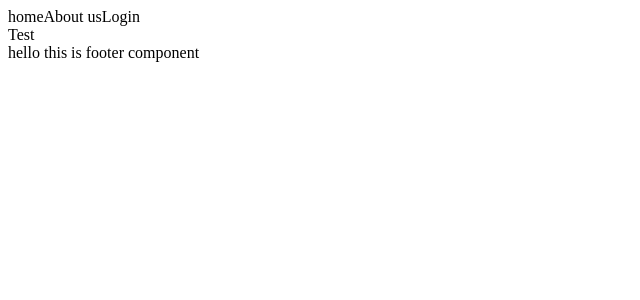
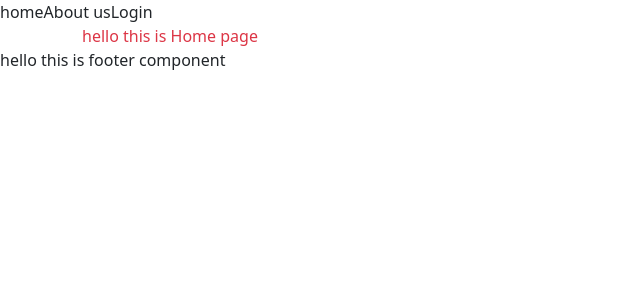
Before and after one commit to nikhil7676/01-React-Restart, a React (Create React App) app: page / in a window 1280 px wide. Shown: the top 300 px of the page, without its empty margins (0-640 px from the left). Built offline with nearby package versions, Linux system fonts and the light colour scheme.

Commit message:
08 bootstrap setup and check it is work or not

```diff
--- a/package.json
+++ b/package.json
@@ -6,6 +6,7 @@
     "@testing-library/jest-dom": "^5.17.0",
     "@testing-library/react": "^13.4.0",
     "@testing-library/user-event": "^13.5.0",
+    "bootstrap": "^5.3.3",
     "react": "^18.3.1",
     "react-dom": "^18.3.1",
     "react-scripts": "5.0.1",
--- a/src/App.js
+++ b/src/App.js
@@ -10,7 +10,10 @@ function App() {
     <div className="App">
       {/* <CssLearn06/> */}
       <Header/>
-      <Test/>
+        {/* here we use bootstrap classes */}
+       <div className="container text-danger">
+        hello this is Home page
+       </div>
       <Footer/>
     </div>
   );
--- a/src/index.js
+++ b/src/index.js
@@ -1,5 +1,9 @@
 import React from 'react';
 import ReactDOM from 'react-dom/client';
+
+import "bootstrap/dist/css/bootstrap.css";
+import "bootstrap/dist/js/bootstrap.bundle"
+
 import App from './App';
 
 const root = ReactDOM.createRoot(document.getElementById('root'));
```
Also changed, not shown: 1 other file (tests, documents, lock files or other folders).
